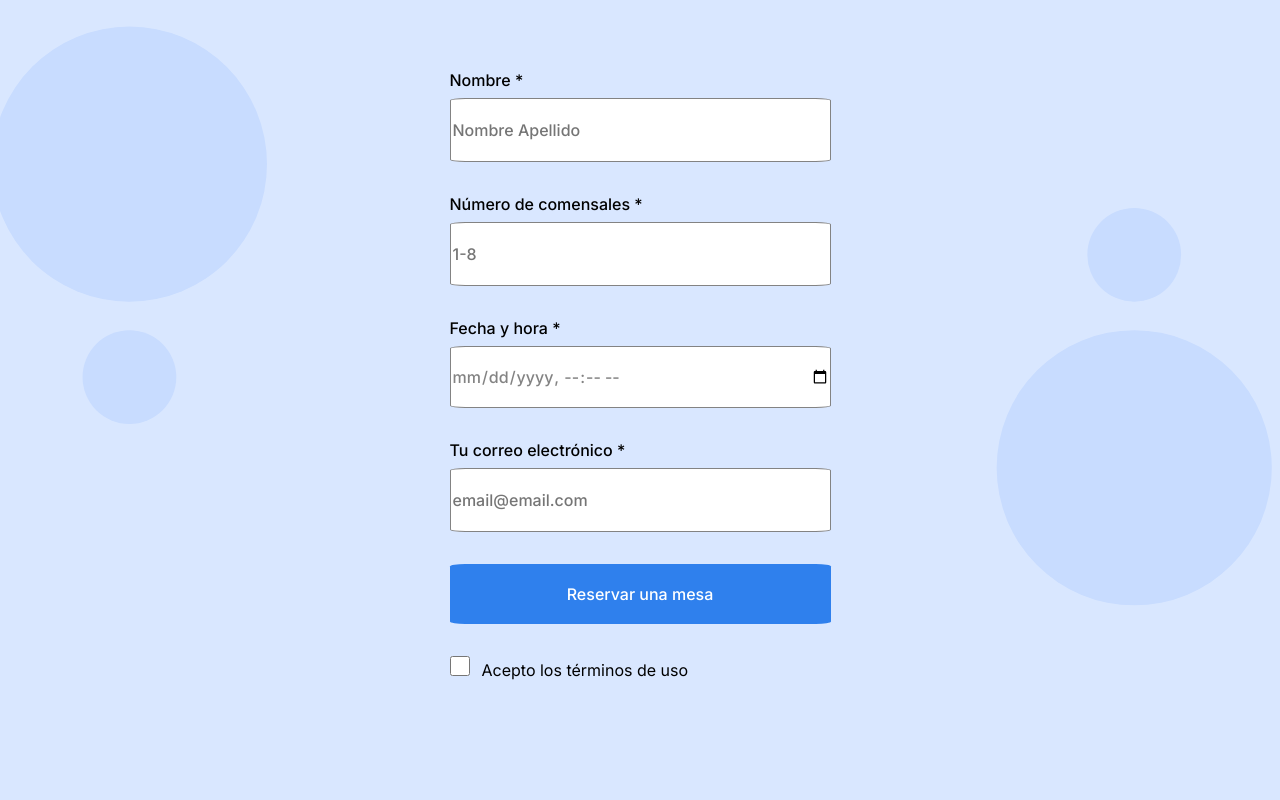
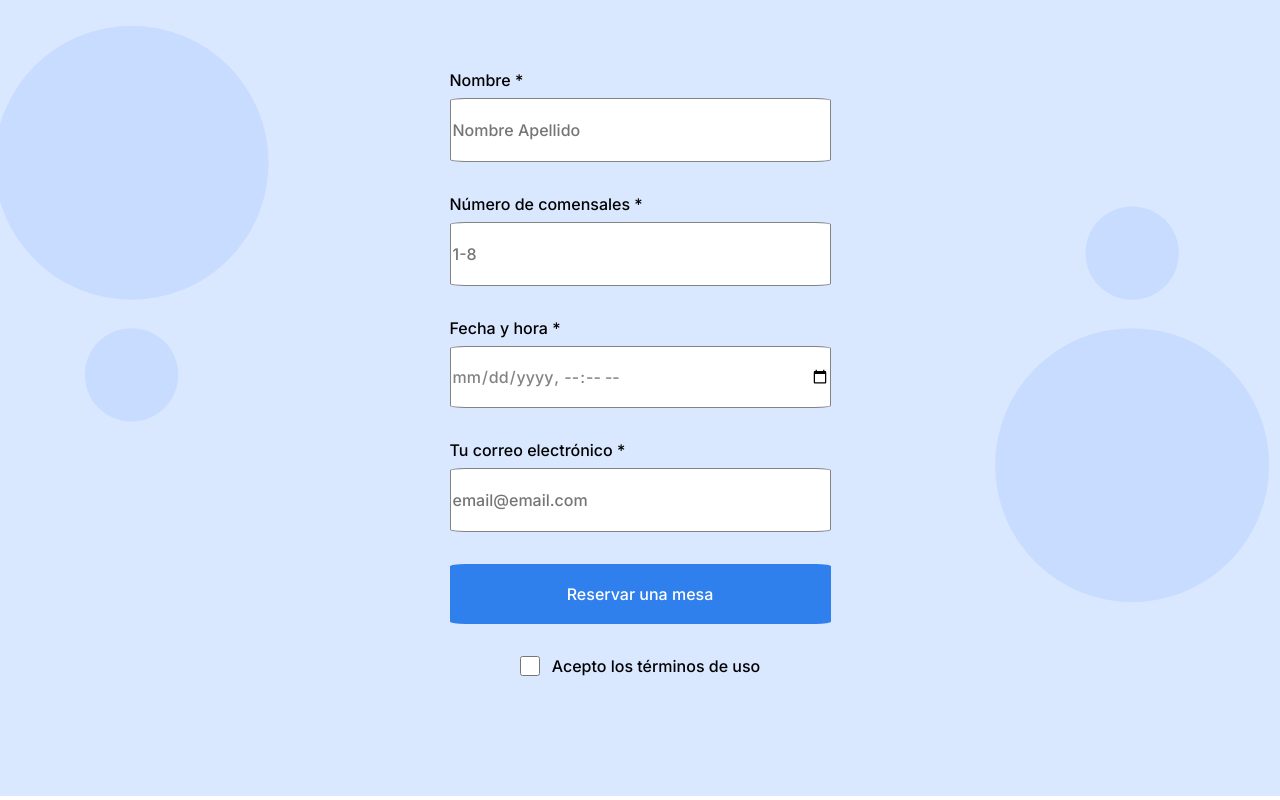
Before and after one commit to skondz/web_project_coffeeshop, a plain HTML site: page index.html in a window 1280 px wide. Shown: the part 1762-2562 px from the top of the page. Drawn offline with Linux system fonts and the light colour scheme.

Commit message:
formularios

```diff
--- a/index.html
+++ b/index.html
@@ -159,7 +159,7 @@
               </button>
               <label
                 for="terminos"
-                class="reservation_label reservation_label-check"
+                class="reservation__label reservation__label_check"
                 ><input
                   type="checkbox"
                   class="reservation__checkbox"
--- a/pages/index.css
+++ b/pages/index.css
@@ -234,7 +234,7 @@
   font-size: 16px;
   line-height: 20px;
 }
-.reservation__label-check {
+.reservation__label_check {
   display: flex;
   justify-content: center;
   margin: 0;
```
